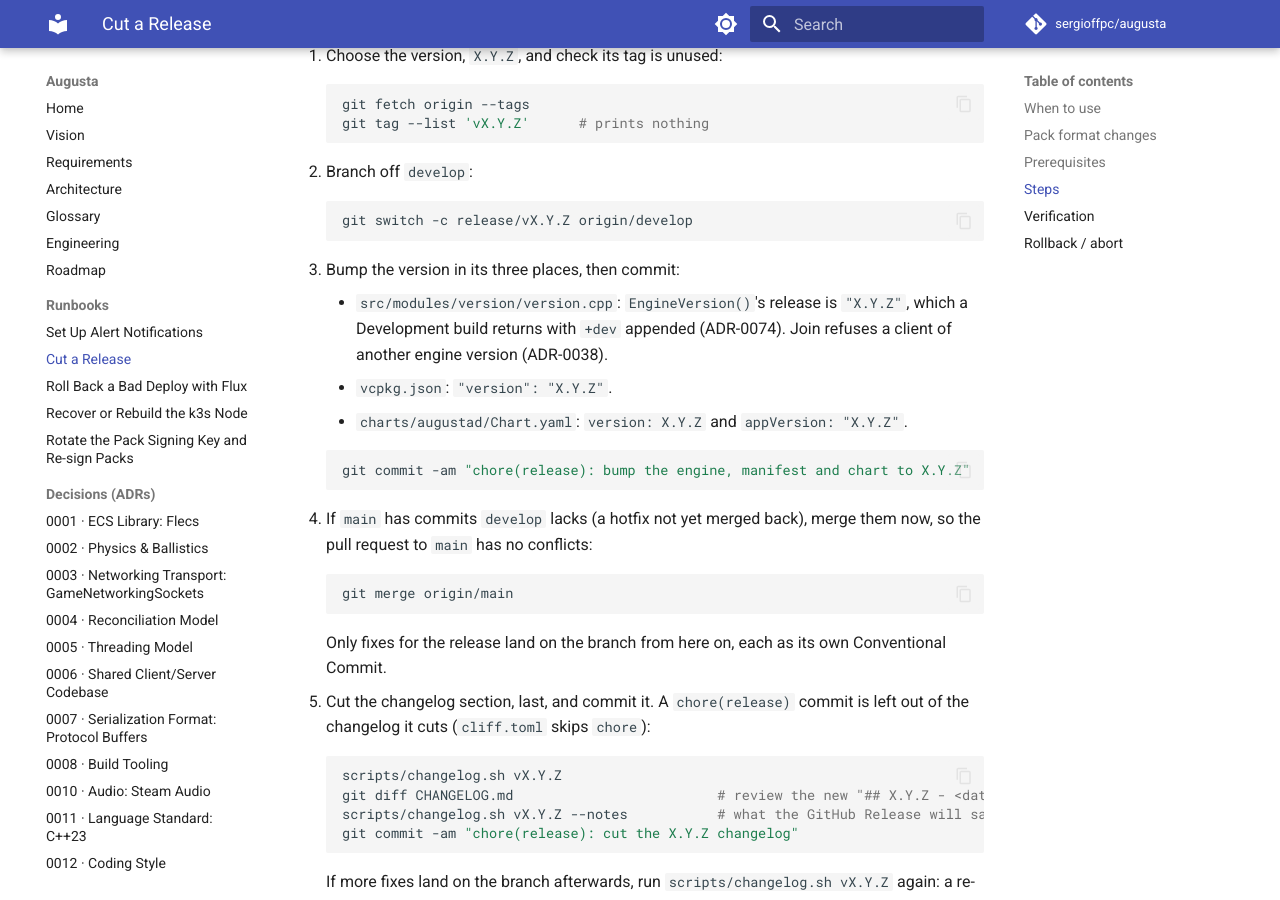
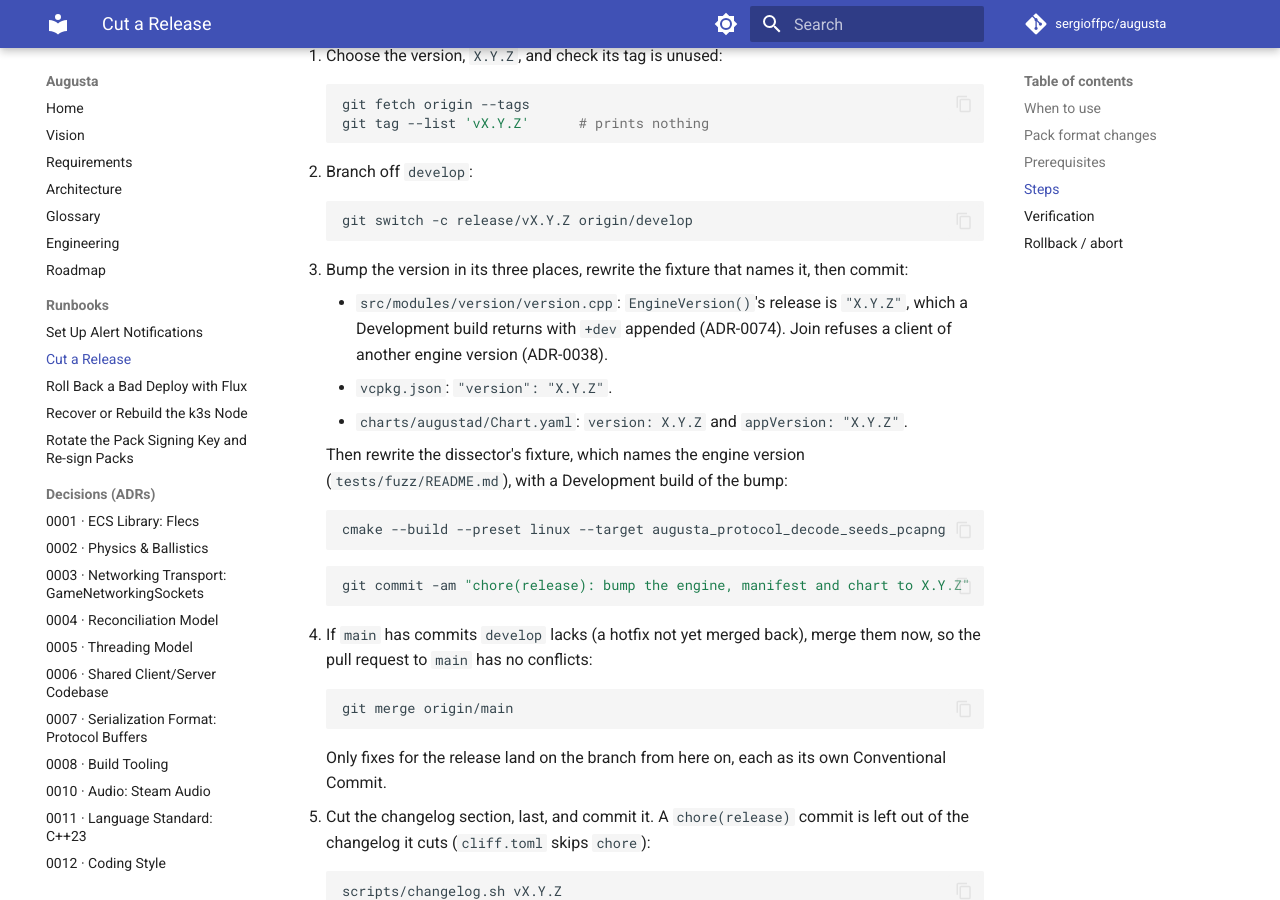
Before and after one commit to sergioffpc/augusta, an MkDocs documentation site: the page built from docs/runbooks/cut-release.md, in a window 1280 px wide and 900 px high, scrolled down 1824 px. Built offline with MkDocs 1.6.1 and Material for MkDocs 9.7.7, drawn with Linux system fonts in a browser that asks for light colours; comment, search, counter and statistics services are not loaded.

Commit message:
test(wireshark): tie the dissector fixture's version to the engine's
The drift test asserts the fixture names this build's EngineVersion(),
and the dissector's pytest compares capinfos' application against
version.cpp's release, so a stale fixture fails both. A version bump
rewrites it with augusta_protocol_decode_seeds_pcapng, now a step of
the cut-release runbook.

Co-Authored-By: Claude Opus 5.5 <noreply@anthropic.com>

````diff
--- a/docs/runbooks/cut-release.md
+++ b/docs/runbooks/cut-release.md
@@ -90,13 +90,21 @@ cut that release first and the hotfix off it.
     git switch -c release/vX.Y.Z origin/develop
     ```
 
-3. Bump the version in its three places, then commit:
+3. Bump the version in its three places, rewrite the fixture that names it, then
+   commit:
 
     - `src/modules/version/version.cpp`: `EngineVersion()`'s release is
       `"X.Y.Z"`, which a Development build returns with `+dev` appended
       (ADR-0074). Join refuses a client of another engine version (ADR-0038).
     - `vcpkg.json`: `"version": "X.Y.Z"`.
     - `charts/augustad/Chart.yaml`: `version: X.Y.Z` and `appVersion: "X.Y.Z"`.
+
+    Then rewrite the dissector's fixture, which names the engine version
+    (`tests/fuzz/README.md`), with a Development build of the bump:
+
+    ```sh
+    cmake --build --preset linux --target augusta_protocol_decode_seeds_pcapng
+    ```
 
     ```sh
     git commit -am "chore(release): bump the engine, manifest and chart to X.Y.Z"
````
Also changed, not shown: 3 other files.
